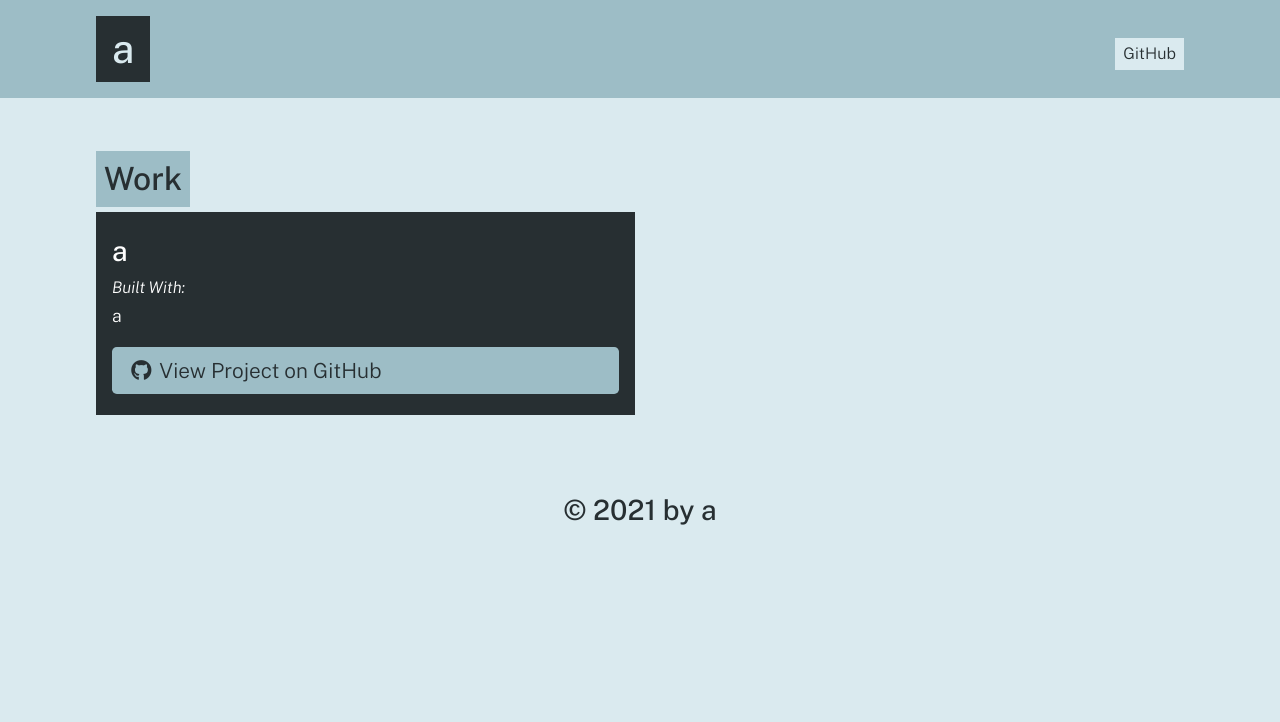
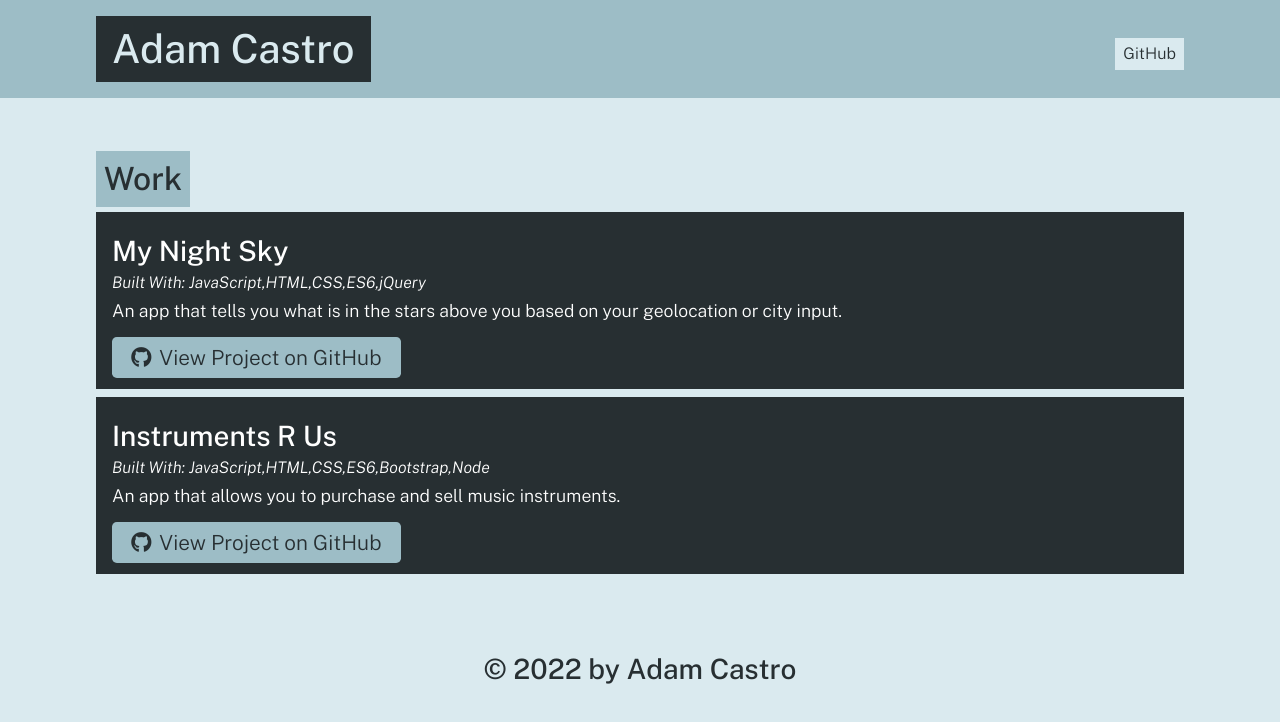
Before and after one commit to avc0021/Portfolio-Generator, a website: page dist/index.html in a window 1280 px wide. Drawn offline with nearby package versions, Linux system fonts and the light colour scheme.

Commit message:
project update

```diff
--- a/dist/index.html
+++ b/dist/index.html
@@ -14,9 +14,9 @@
   <body>
     <header>
       <div class="container flex-row justify-space-between align-center py-3">
-        <h1 class="page-title text-secondary bg-dark py-2 px-3">a</h1>
+        <h1 class="page-title text-secondary bg-dark py-2 px-3">Adam Castro</h1>
         <nav class="flex-row">
-          <a class="ml-2 my-1 px-2 py-1 bg-secondary text-dark" href="https://github.com/a">GitHub</a>
+          <a class="ml-2 my-1 px-2 py-1 bg-secondary text-dark" href="https://github.com/avc0021">GitHub</a>
         </nav>
       </div>
     </header>
@@ -27,24 +27,34 @@
       <h2 class="text-dark bg-primary p-2 display-inline-block">Work</h2>
       <div class="flex-row justify-space-between">
 
+          <div class="col-12 mb-2 bg-dark text-light p-3">
+            <h3 class="portfolio-item-title text-light">My Night Sky</h3>
+            <h5 class="portfolio-languages">
+              Built With:
+              JavaScript,HTML,CSS,ES6,jQuery
+            </h5>
+            <p>An app that tells you what is in the stars above you based on your geolocation or city input.</p>
+            <a href="https://github.com/coevpen/my-night-sky" class="btn"><i class="fab fa-github mr-2"></i>View Project on GitHub</a>
+          </div>
+
+          <div class="col-12 mb-2 bg-dark text-light p-3">
+            <h3 class="portfolio-item-title text-light">Instruments R Us</h3>
+            <h5 class="portfolio-languages">
+              Built With:
+              JavaScript,HTML,CSS,ES6,Bootstrap,Node
+            </h5>
+            <p>An app that allows you to purchase and sell music instruments.</p>
+            <a href="https://github.com/avc0021/InstrumentsRUs" class="btn"><i class="fab fa-github mr-2"></i>View Project on GitHub</a>
+          </div>
 
 
-          <div class="col-12 col-md-6 mb-2 bg-dark text-light p-3 flex-column">
-            <h3 class="portfolio-item-title text-light">a</h3>
-            <h5 class="portfolio-languages">
-              Built With:
-
-            </h5>
-            <p>a</p>
-            <a href="a" class="btn mt-auto"><i class="fab fa-github mr-2"></i>View Project on GitHub</a>
-          </div>
 
       </div>
     </section>
 
     </main>
     <footer class="container text-center py-3">
-      <h3 class="text-dark">&copy; 2021 by a</h3>
+      <h3 class="text-dark">&copy; 2022 by Adam Castro</h3>
     </footer>
   </body>
   </html>
```
